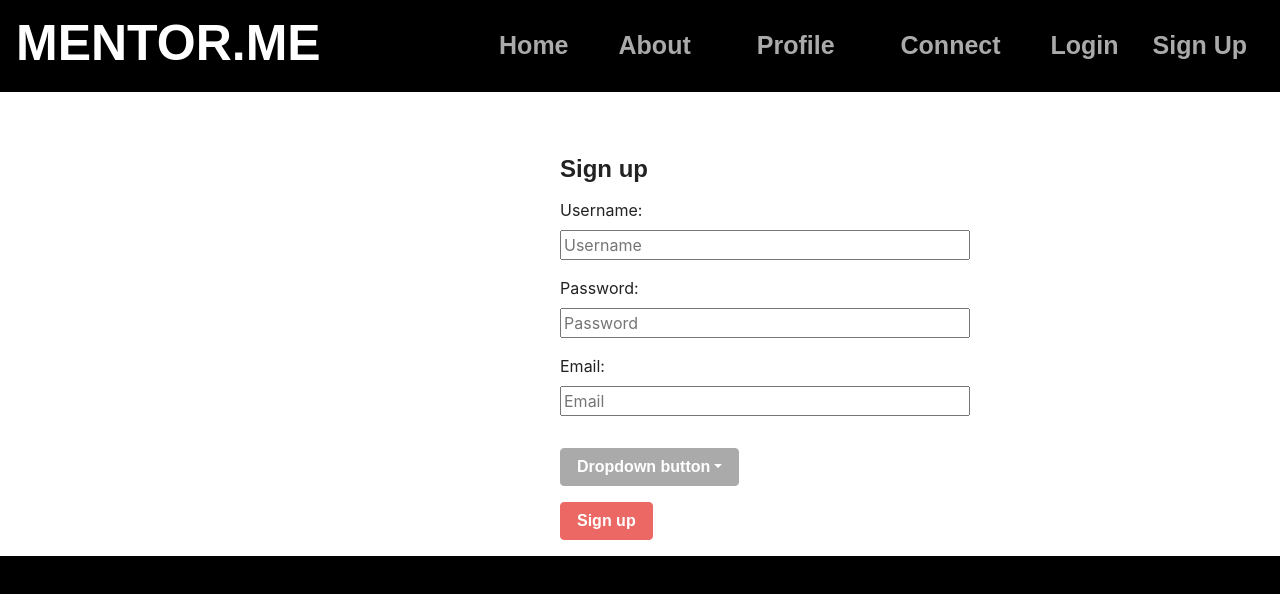
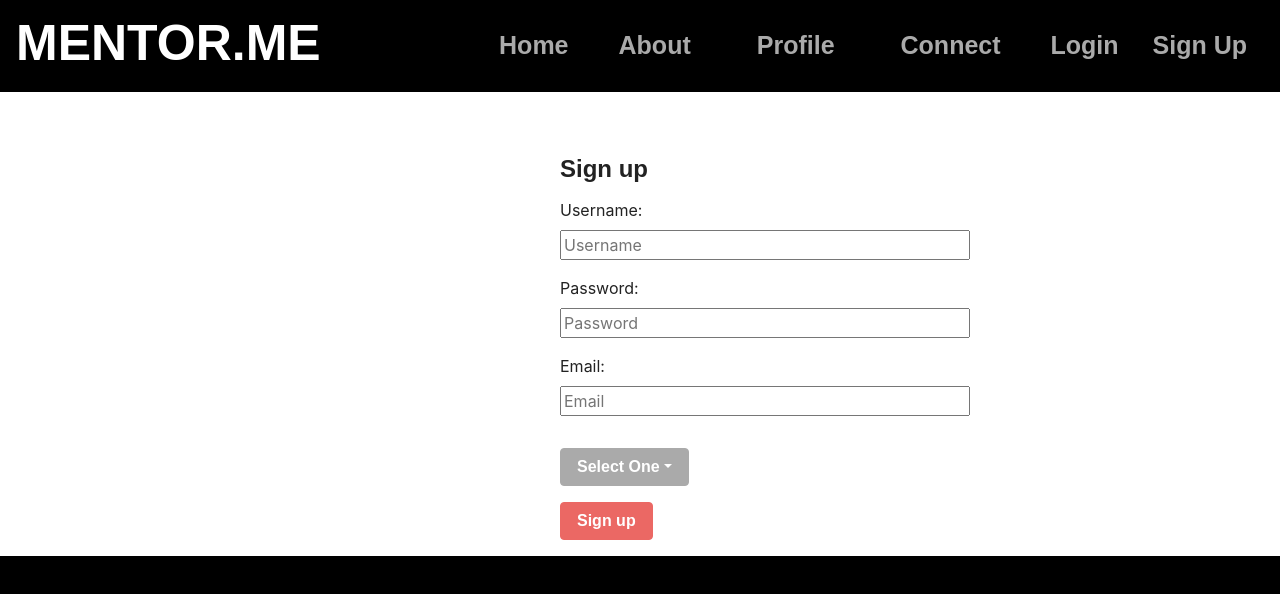
Before and after one commit to cnikolai/MentorMe, a React (Create React App) app in the folder client/: page /signup in a window 1280 px wide. Shown: the top 594 px of the page. Built offline with nearby package versions, Linux system fonts and the light colour scheme; no server answers; a web font is replaced by a local one.

Commit message:
just trying to move forward

```diff
--- a/client/src/pages/Register.js
+++ b/client/src/pages/Register.js
@@ -106,7 +106,7 @@ class Register extends Component {
 							</div>
 							<div className="dropdown">
 								<button className="btn btn-secondary dropdown-toggle my-3" type="button" id="dropdownMenuButton" data-toggle="dropdown" aria-haspopup="true" aria-expanded="false">
-									Dropdown button
+									Select One
   								</button>
 								<div className="dropdown-menu" aria-labelledby="dropdownMenuButton">
 									<a className="dropdown-item" href="#">Mentor</a>
```
